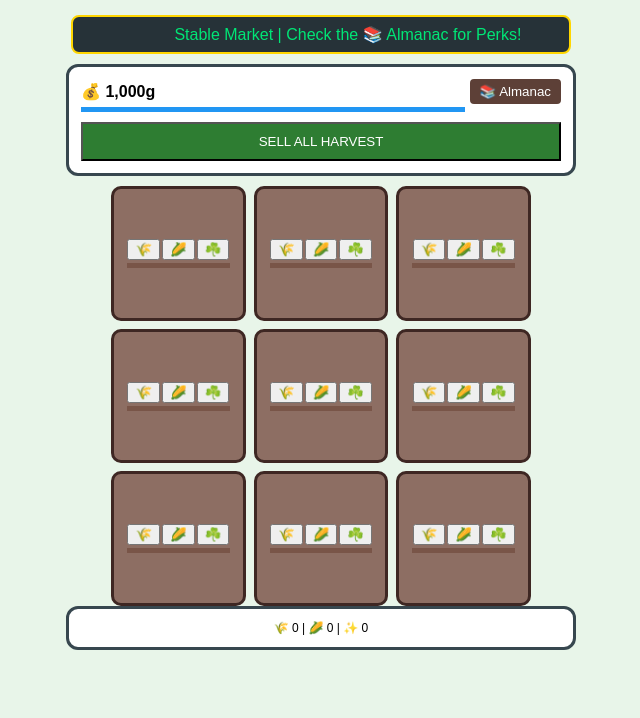
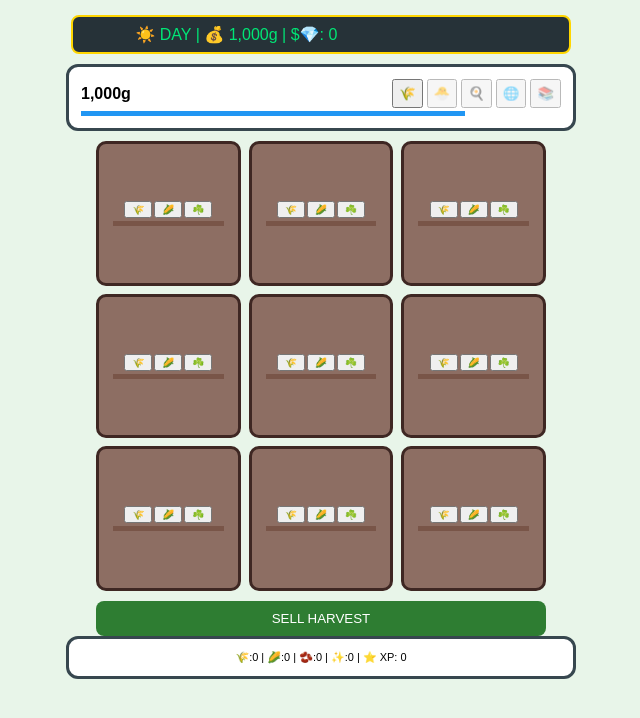
Before and after one commit to mohamedmehdigara/react-farming-game, a React (Create React App) app: page / in a window 1280 px wide. Shown: the top 718 px of the page, without its empty margins (319-959 px from the left). Built offline with nearby package versions, Linux system fonts and the light colour scheme.

Commit message:
edited files

```diff
--- a/src/App.js
+++ b/src/App.js
@@ -4,24 +4,27 @@ import styled, { keyframes } from 'styled-components';
 // --- Animations ---
 const slide = keyframes` 0% { transform: translateX(100%); } 100% { transform: translateX(-100%); } `;
 
-// --- Constants ---
 const CROPS = {
   WHEAT: { id: 'WHEAT', icon: '🌾', cost: 10, price: 25, time: 8, drain: 10 },
   CORN: { id: 'CORN', icon: '🌽', cost: 40, price: 100, time: 15, drain: 20 },
   CLOVER: { id: 'CLOVER', icon: '☘️', cost: 5, price: 0, time: 5, drain: -40 },
-  SUNGRAIN: { id: 'SUNGRAIN', icon: '✨', cost: 0, price: 1500, time: 30, drain: 50 }
+  SUNGRAIN: { id: 'SUNGRAIN', icon: '✨', cost: 0, price: 1500, time: 30, drain: 50 },
+  BEAN: { id: 'BEAN', icon: '🫘', cost: 0, price: 300, time: 10, drain: -60 }
 };
 
 const WEATHER = {
   CLEAR: { id: 'CLEAR', icon: '☀️', speed: 1, color: '#e8f5e9' },
   RAIN: { id: 'RAIN', icon: '🌧️', speed: 2, color: '#cfd8dc' },
-  HEAT: { id: 'HEAT', icon: '🔥', speed: 3, color: '#ffe0b2' }
+  HEAT: { id: 'HEAT', icon: '🔥', speed: 3, color: '#ffe0b2' },
+  NIGHT: { id: 'NIGHT', icon: '🌙', speed: 0.5, color: '#1a237e' }
 };
 
 // --- Styled Components ---
 const GameWrap = styled.div`
   display: flex; flex-direction: column; align-items: center; min-height: 100vh;
-  background: ${props => props.bg}; transition: 3s; padding: 15px; font-family: sans-serif;
+  background: ${props => props.isNight ? '#1a237e' : props.bg};
+  color: ${props => props.isNight ? 'white' : 'black'};
+  transition: 3s; padding: 15px; font-family: sans-serif;
 `;
 
 const Ticker = styled.div`
@@ -32,162 +35,205 @@ const Ticker = styled.div`
 const TickerText = styled.div` display: inline-block; animation: ${slide} 15s linear infinite; `;
 
 const Section = styled.div`
-  background: white; border: 3px solid #37474f; border-radius: 12px; width: 100%; max-width: 480px; padding: 12px; margin-bottom: 10px;
+  background: ${props => props.dark ? '#283593' : 'white'};
+  color: ${props => props.dark ? 'white' : 'black'};
+  border: 3px solid #37474f; border-radius: 12px; width: 100%; max-width: 480px; padding: 12px; margin-bottom: 10px;
+`;
+
+const PlotGrid = styled.div`
+  display: grid; grid-template-columns: repeat(${props => props.cols || 3}, 1fr);
+  gap: 8px; width: 100%; max-width: 450px;
 `;
 
 const Plot = styled.div`
-  aspect-ratio: 1/1; background: #8d6e63; border: 3px solid #3e2723; border-radius: 10px;
+  aspect-ratio: 1/1; background: ${props => props.isSuper ? '#4e342e' : (props.isNight ? '#3949ab' : '#8d6e63')};
+  border: ${props => props.isSuper ? '3px solid #ffd600' : '3px solid #3e2723'}; border-radius: 10px;
   position: relative; display: flex; flex-direction: column; align-items: center; justify-content: center; cursor: pointer;
+  box-shadow: ${props => props.isSuper ? 'inset 0 0 10px #ffd600' : 'none'};
 `;
 
 const Meter = styled.div`
   width: 80%; height: 5px; background: #eee; border-radius: 2px; margin-top: 3px;
-  & > div { height: 100%; background: ${props => props.color}; width: ${props => props.val}%; transition: 0.3s; }
+  & > div { height: 100%; background: ${props => props.color}; width: ${props => props.val || 0}%; transition: 0.3s; }
 `;
 
 export default function App() {
-  // --- Persistent States ---
-  const [money, setMoney] = useState(() => JSON.parse(localStorage.getItem('zf_money')) || 1000);
-  const [inv, setInv] = useState(() => JSON.parse(localStorage.getItem('zf_inv')) || { WHEAT: 0, CORN: 0, SUNGRAIN: 0 });
-  const [staff, setStaff] = useState(() => JSON.parse(localStorage.getItem('zf_staff')) || { harvester: false });
-  const [plots, setPlots] = useState(() => JSON.parse(localStorage.getItem('zf_plots')) || Array(9).fill({ type: null, progress: 0, soil: 100 }));
-  const [stats, setStats] = useState(() => JSON.parse(localStorage.getItem('zf_stats')) || { totalGold: 1000, totalHarvested: 0, cropCounts: { WHEAT: 0, CORN: 0, SUNGRAIN: 0 } });
-
-  // --- Almanac State ---
-  const [almanac, setAlmanac] = useState(() => JSON.parse(localStorage.getItem('zf_almanac')) || {
-    botanist: false, // 100 Wheat -> +20% Soil Speed
-    merchant: false, // 10k Gold -> -5s Event Dur
-    alchemist: false // 5 SunGrain -> +5% Mutation
-  });
+  // --- States ---
+  const [money, setMoney] = useState(() => Number(JSON.parse(localStorage.getItem('zf_money'))) || 1000);
+  const [diamonds, setDiamonds] = useState(() => Number(JSON.parse(localStorage.getItem('zf_diamonds'))) || 0);
+  const [inv, setInv] = useState(() => JSON.parse(localStorage.getItem('zf_inv')) || { WHEAT: 0, CORN: 0, SUNGRAIN: 0, BEAN: 0, MEAL: 0, COMPOST: 0 });
+  const [staff, setStaff] = useState(() => JSON.parse(localStorage.getItem('zf_staff')) || { harvester: false, onMission: false, missionTime: 0, buffTime: 0 });
+  const [stats, setStats] = useState(() => JSON.parse(localStorage.getItem('zf_stats')) || { totalGold: 1000, totalHarvested: 0, xp: 0, level: 1, cropCounts: { WHEAT: 0, CORN: 0, SUNGRAIN: 0, BEAN: 0 } });
+  const [plots, setPlots] = useState(() => JSON.parse(localStorage.getItem('zf_plots')) || Array(9).fill({ type: null, progress: 0, soil: 100, isSuper: false }));
+  const [almanac, setAlmanac] = useState(() => JSON.parse(localStorage.getItem('zf_almanac')) || { botanist: false, merchant: false, alchemist: false });
+  const [animals, setAnimals] = useState(() => JSON.parse(localStorage.getItem('zf_animals')) || { chickens: 0, cows: 0 });
+  const [decor, setDecor] = useState(() => JSON.parse(localStorage.getItem('zf_decor')) || { fountain: false });
 
   const [weather, setWeather] = useState(WEATHER.CLEAR);
+  const [isNight, setIsNight] = useState(false);
   const [water, setWater] = useState(100);
-  const [event, setEvent] = useState({ name: "Stable Market", type: 'NONE' });
-  const [showAlmanac, setShowAlmanac] = useState(false);
+  const [uiState, setUiState] = useState('farm');
+  const [contract, setContract] = useState({ type: 'CORN', amt: 10, reward: 2 });
 
-  // --- Persistence & Almanac Check ---
+  // --- Persistence ---
   useEffect(() => {
     localStorage.setItem('zf_money', JSON.stringify(money));
+    localStorage.setItem('zf_diamonds', JSON.stringify(diamonds));
     localStorage.setItem('zf_inv', JSON.stringify(inv));
     localStorage.setItem('zf_staff', JSON.stringify(staff));
     localStorage.setItem('zf_plots', JSON.stringify(plots));
     localStorage.setItem('zf_stats', JSON.stringify(stats));
     localStorage.setItem('zf_almanac', JSON.stringify(almanac));
+    localStorage.setItem('zf_animals', JSON.stringify(animals));
+    localStorage.setItem('zf_decor', JSON.stringify(decor));
 
-    // Check for unlocks
-    if (!almanac.botanist && stats.cropCounts.WHEAT >= 100) setAlmanac(a => ({...a, botanist: true}));
-    if (!almanac.merchant && stats.totalGold >= 10000) setAlmanac(a => ({...a, merchant: true}));
-    if (!almanac.alchemist && stats.cropCounts.SUNGRAIN >= 5) setAlmanac(a => ({...a, alchemist: true}));
-  }, [money, inv, staff, plots, stats, almanac]);
+    const xp = stats.xp || 0;
+    if (xp >= 1500 && stats.level < 3) {
+      setStats(s => ({ ...s, level: 3 }));
+      setPlots(prev => prev.length < 16 ? [...prev, ...Array(16 - prev.length).fill({ type: null, progress: 0, soil: 100, isSuper: false })] : prev);
+    } else if (xp >= 500 && stats.level < 2) {
+      setStats(s => ({ ...s, level: 2 }));
+      setPlots(prev => prev.length < 12 ? [...prev, ...Array(12 - prev.length).fill({ type: null, progress: 0, soil: 100, isSuper: false })] : prev);
+    }
+  }, [money, diamonds, inv, staff, plots, stats, almanac, animals, decor]);
 
-  // --- Main Engine ---
   useEffect(() => {
-    const ticker = setInterval(() => {
-      if (weather.id === 'RAIN') setWater(w => Math.min(100, w + 2));
-      setPlots(current => current.map((p, i) => {
-        if (!p.type) return p;
+    const cycle = setInterval(() => setIsNight(prev => !prev), 60000);
+    return () => clearInterval(cycle);
+  }, []);
 
-        let soilEff = p.soil / 100;
-        if (almanac.botanist) soilEff *= 1.2; // PERK: Better soil efficiency
-
-        let mult = weather.speed * soilEff;
-        if (event.type === 'LADYBUG') mult *= 3;
-
-        const growth = (water > 0 || weather.id === 'RAIN') ? (100 / p.type.time) * mult : 0;
-        if (weather.id !== 'RAIN') setWater(w => Math.max(0, w - 0.02));
-
-        if (Math.min(p.progress + growth, 100) >= 100 && staff.harvester) {
-          handleHarvestLogic(i, p);
-          return { type: null, progress: 0, soil: Math.max(0, Math.min(100, p.soil - p.type.drain)) };
-        }
-        return { ...p, progress: Math.min(p.progress + growth, 100) };
-      }));
-    }, 1000);
-    return () => clearInterval(ticker);
-  }, [weather, event, water, staff.harvester, almanac]);
-
+  // --- Logic Helpers ---
   const handleHarvestLogic = (i, p) => {
-    const typeId = p.type.id;
-    setInv(v => ({ ...v, [typeId]: v[typeId] + 1 }));
+    const tid = p.type.id;
+    setInv(v => ({ ...v, [tid]: (v[tid] || 0) + 1 }));
     setStats(s => ({
       ...s,
-      totalHarvested: s.totalHarvested + 1,
-      cropCounts: { ...s.cropCounts, [typeId]: (s.cropCounts[typeId] || 0) + 1 }
+      totalHarvested: (s.totalHarvested || 0) + 1,
+      xp: (s.xp || 0) + 10,
+      cropCounts: { ...s.cropCounts, [tid]: ((s.cropCounts && s.cropCounts[tid]) || 0) + 1 }
     }));
 
-    // Hybrid logic
-    let mutChance = 0.1;
-    if (almanac.alchemist) mutChance = 0.15; // PERK: Higher mutation
-
-    [i-1, i+1, i-3, i+3].forEach(n => {
-      if (plots[n]?.type && plots[n].type.id !== typeId && Math.random() < mutChance) {
-        setInv(v => ({ ...v, SUNGRAIN: v.SUNGRAIN + 1 }));
-        setStats(s => ({ ...s, cropCounts: { ...s.cropCounts, SUNGRAIN: (s.cropCounts.SUNGRAIN || 0) + 1 } }));
+    let mutChance = (almanac.alchemist ? 0.15 : 0.1) * (isNight ? 2 : 1);
+    [i-1, i+1, i-3, i-4, i+4].forEach(n => {
+      if (plots[n] && plots[n].type && plots[n].type.id !== tid && Math.random() < mutChance) {
+        setInv(v => ({ ...v, SUNGRAIN: (v.SUNGRAIN || 0) + 1 }));
       }
     });
   };
 
   const manualHarvest = (i) => {
     const p = plots[i];
-    if (p.progress >= 100) {
+    if (p && p.progress >= 100) {
       handleHarvestLogic(i, p);
-      setPlots(ps => ps.map((x, idx) => idx === i ? { type: null, progress: 0, soil: Math.max(0, Math.min(100, p.soil - p.type.drain)) } : x));
+      setPlots(ps => ps.map((x, idx) => idx === i ? { ...x, type: null, progress: 0, soil: Math.max(0, Math.min(100, (p.soil || 100) - (p.type.drain || 10))) } : x));
+    } else if (p && !p.type && inv.COMPOST > 0 && !p.isSuper) {
+        setInv(v => ({...v, COMPOST: v.COMPOST - 1}));
+        setPlots(ps => ps.map((x, idx) => idx === i ? {...x, isSuper: true} : x));
     }
   };
 
+  const sellAll = () => {
+    let gain = 0;
+    Object.entries(inv).forEach(([id, count]) => {
+      if (!['MEAL', 'COMPOST'].includes(id) && CROPS[id]) gain += (count || 0) * (CROPS[id].price || 0);
+    });
+    setMoney(m => (m || 0) + gain);
+    setInv(v => ({ WHEAT: 0, CORN: 0, SUNGRAIN: 0, BEAN: 0, MEAL: v.MEAL || 0, COMPOST: v.COMPOST || 0 }));
+  };
+
+  // --- Engine ---
+  useEffect(() => {
+    const ticker = setInterval(() => {
+      if (weather.id === 'RAIN' || decor.fountain) setWater(w => Math.min(100, (w || 0) + (decor.fountain ? 0.3 : 2)));
+
+      setPlots(current => current.map((p, i) => {
+        let currentSoil = p.soil || 0;
+        if (!p.type) {
+            currentSoil = Math.min(100, currentSoil + ((animals.chickens || 0) * 0.5) + ((animals.cows || 0) * 2));
+            return { ...p, soil: currentSoil };
+        }
+
+        const timeMod = isNight ? 0.5 : (weather.speed || 1);
+        let robotSpeed = (staff.buffTime > 0 && !staff.onMission) ? 2 : 1;
+        let superMod = p.isSuper ? 3 : 1;
+        let mult = timeMod * (currentSoil / 100) * (almanac.botanist ? 1.2 : 1) * robotSpeed * superMod;
+
+        const growth = (water > 0 || weather.id === 'RAIN' || decor.fountain) ? (100 / (p.type.time || 10)) * mult : 0;
+        if (weather.id !== 'RAIN' && !decor.fountain) setWater(w => Math.max(0, (w || 0) - 0.02));
+
+        if (Math.min((p.progress || 0) + growth, 100) >= 100 && staff.harvester && !staff.onMission) {
+          handleHarvestLogic(i, p);
+          return { ...p, type: null, progress: 0, soil: Math.max(0, Math.min(100, currentSoil - (p.type.drain || 10))) };
+        }
+        return { ...p, progress: Math.min((p.progress || 0) + growth, 100), soil: currentSoil };
+      }));
+    }, 1000);
+    return () => clearInterval(ticker);
+  }, [weather, water, staff, almanac, animals, decor, isNight, plots.length]);
+
   return (
-    <GameWrap bg={weather.color}>
-      <Ticker><TickerText>{event.name} | Check the 📚 Almanac for Perks!</TickerText></Ticker>
+    <GameWrap bg={weather.color} isNight={isNight}>
+      <Ticker>
+        <TickerText>
+          {isNight ? "🌙 NIGHT | " : "☀️ DAY | "}
+          {inv.COMPOST > 0 ? `💩 COMPOST READY: Click empty plot to boost | ` : ""}
+          💰 {Math.floor(money).toLocaleString()}g | $💎: {diamonds || 0}
+        </TickerText>
+      </Ticker>
 
-      <Section>
+      <Section dark={isNight}>
         <div style={{ display: 'flex', justifyContent: 'space-between', alignItems: 'center' }}>
-          <b>💰 {money.toLocaleString()}g</b>
-          <button onClick={() => setShowAlmanac(!showAlmanac)} style={{ background: '#5d4037', color: 'white', borderRadius: '4px', border: 'none', padding: '5px 10px' }}>📚 Almanac</button>
+          <b>{Math.floor(money).toLocaleString()}g</b>
+          <div style={{ display: 'flex', gap: '4px' }}>
+            {['farm', 'barn', 'chef', 'trade', 'almanac'].map(mode => (
+              <button key={mode} onClick={() => setUiState(mode)} style={{ opacity: uiState === mode ? 1 : 0.5, padding: '5px' }}>
+                {mode === 'farm' ? '🌾' : mode === 'barn' ? '🐣' : mode === 'chef' ? '🍳' : mode === 'trade' ? '🌐' : '📚'}
+              </button>
+            ))}
+          </div>
         </div>
         <Meter color="#2196f3" val={water}><div /></Meter>
-        <button onClick={() => {
-            let gain = 0;
-            const mod = event.type === 'CRASH' ? 0.5 : 1;
-            Object.entries(inv).forEach(([id, count]) => gain += count * (CROPS[id]?.price || 0) * mod);
-            setMoney(m => m + gain);
-            setStats(s => ({ ...s, totalGold: s.totalGold + gain }));
-            setInv({ WHEAT: 0, CORN: 0, SUNGRAIN: 0 });
-        }} style={{ width: '100%', marginTop: '10px', background: '#2e7d32', color: 'white', padding: '10px' }}>SELL ALL HARVEST</button>
       </Section>
 
-      {showAlmanac && (
-        <Section style={{ background: '#fff9c4' }}>
-          <h4 style={{margin: '0 0 10px 0'}}>📚 Mastery Rewards</h4>
-          <div style={{fontSize: '13px'}}>
-            <p>{almanac.botanist ? "✅" : "❌"} <b>Botanist:</b> Harvest 100 Wheat (+20% Soil Speed)</p>
-            <p>{almanac.merchant ? "✅" : "❌"} <b>Merchant:</b> 10k Gold Earned (-5s Market Events)</p>
-            <p>{almanac.alchemist ? "✅" : "❌"} <b>Alchemist:</b> 5 SunGrains Found (+5% Mutation)</p>
+      {uiState === 'chef' && (
+        <Section dark={isNight}>
+          <h4>👨‍🍳 Production Lab</h4>
+          <div style={{display:'grid', gridTemplateColumns:'1fr 1fr', gap:'5px'}}>
+            <button onClick={() => setInv(v => ({ ...v, WHEAT: v.WHEAT - 1, CORN: v.CORN - 1, BEAN: v.BEAN - 1, MEAL: v.MEAL + 1 }))} disabled={inv.WHEAT < 1 || inv.CORN < 1 || inv.BEAN < 1}>Cook Meal (🥘)</button>
+            <button onClick={() => setInv(v => ({ ...v, WHEAT: v.WHEAT - 10, COMPOST: (v.COMPOST || 0) + 1 }))} disabled={inv.WHEAT < 10}>Make Compost (10 🌾)</button>
           </div>
+          <p style={{fontSize:'12px', marginTop:'10px'}}>Meals: {inv.MEAL} | Compost: {inv.COMPOST}</p>
         </Section>
       )}
 
-      <div style={{ display: 'grid', gridTemplateColumns: 'repeat(3, 1fr)', gap: '8px', width: '100%', maxWidth: '420px' }}>
+      {uiState === 'farm' && (
+        <>
+          <PlotGrid cols={stats.level === 3 ? 4 : 3}>
             {plots.map((p, i) => (
-          <Plot key={i} onClick={() => p.progress >= 100 && manualHarvest(i)}>
-            {p.type ? (
+              <Plot key={i} isNight={isNight} isSuper={p.isSuper} onClick={() => manualHarvest(i)}>
+                {p && p.type ? (
                   <>
-                <div style={{ fontSize: '2rem' }}>{p.progress >= 100 ? p.type.icon : '🌱'}</div>
+                    <div style={{ fontSize: stats.level === 3 ? '1.2rem' : '2rem' }}>{(p.progress || 0) >= 100 ? p.type.icon : '🌱'}</div>
                     <Meter color="#4caf50" val={p.progress}><div /></Meter>
                   </>
                 ) : (
-              <div style={{ display: 'flex', gap: '2px' }}>
+                  <div style={{ display: 'flex', gap: '2px', flexWrap: 'wrap', justifyContent: 'center' }}>
+                    {p.isSuper && <span style={{fontSize:'0.6rem', position:'absolute', top:'2px'}}>✨</span>}
                     {['WHEAT', 'CORN', 'CLOVER'].map(k => (
-                  <button key={k} onClick={(e) => { e.stopPropagation(); if(money >= CROPS[k].cost) { setMoney(m=>m-CROPS[k].cost); setPlots(ps => ps.map((x,idx)=>idx===i?{...x, type:CROPS[k], progress:0}:x)); } }}>{CROPS[k].icon}</button>
+                      <button key={k} style={{ fontSize: '0.6rem' }} onClick={(e) => { e.stopPropagation(); if (money >= CROPS[k].cost) { setMoney(m => m - CROPS[k].cost); setPlots(ps => ps.map((x, idx) => idx === i ? { ...x, type: CROPS[k], progress: 0 } : x)); } }}>{CROPS[k].icon}</button>
                     ))}
                   </div>
                 )}
-            <Meter color="#795548" val={p.soil}><div /></Meter>
+                <Meter color="#795548" val={p ? p.soil : 100}><div /></Meter>
               </Plot>
             ))}
-      </div>
+          </PlotGrid>
+          <button onClick={sellAll} style={{ width: '100%', maxWidth: '450px', marginTop: '10px', background: '#2e7d32', color: 'white', padding: '10px', borderRadius: '8px', border: 'none' }}>SELL HARVEST</button>
+        </>
+      )}
 
-      <Section style={{fontSize: '12px', textAlign: 'center'}}>
-        🌾 {inv.WHEAT} | 🌽 {inv.CORN} | ✨ {inv.SUNGRAIN}
+      <Section dark={isNight} style={{ fontSize: '11px', textAlign: 'center' }}>
+        🌾:{inv.WHEAT || 0} | 🌽:{inv.CORN || 0} | 🫘:{inv.BEAN || 0} | ✨:{inv.SUNGRAIN || 0} | ⭐ XP: {stats.xp || 0}
       </Section>
     </GameWrap>
   );
```
Lines whose indentation alone changed are shown as unchanged.
